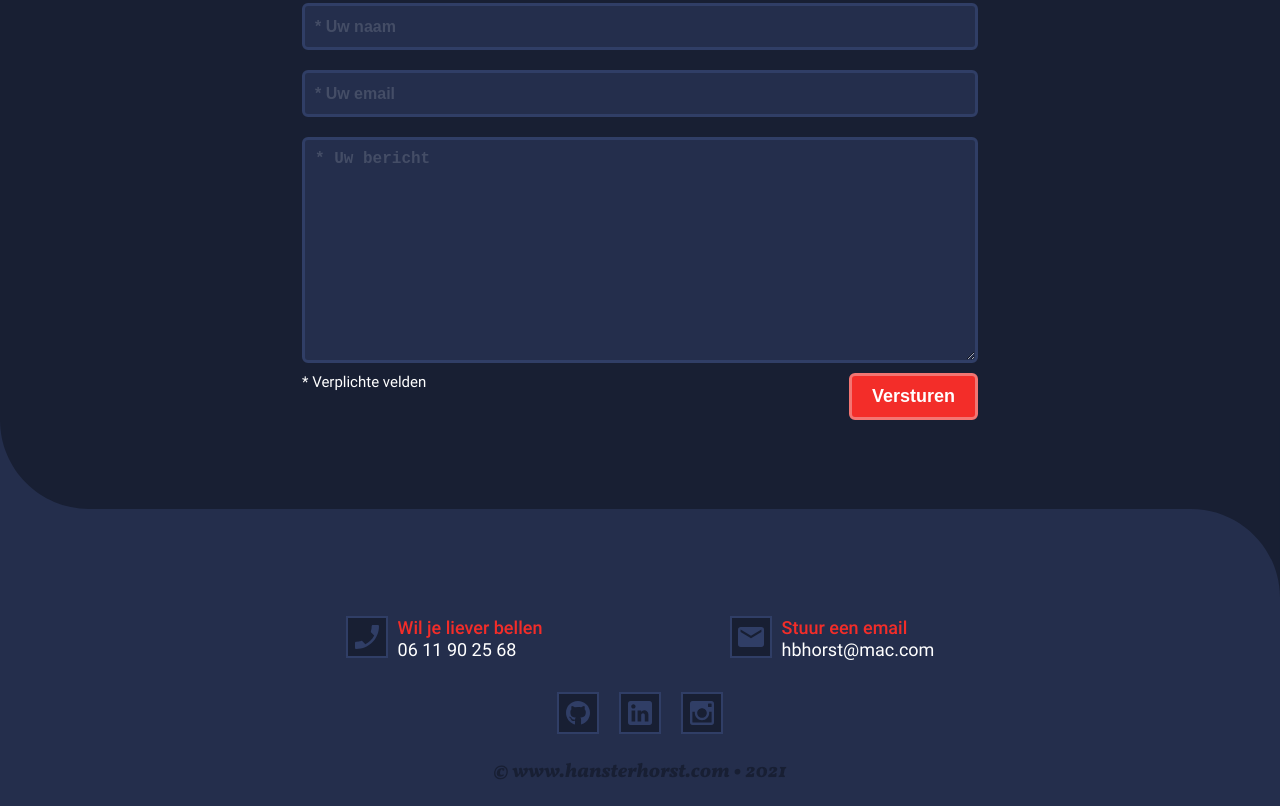
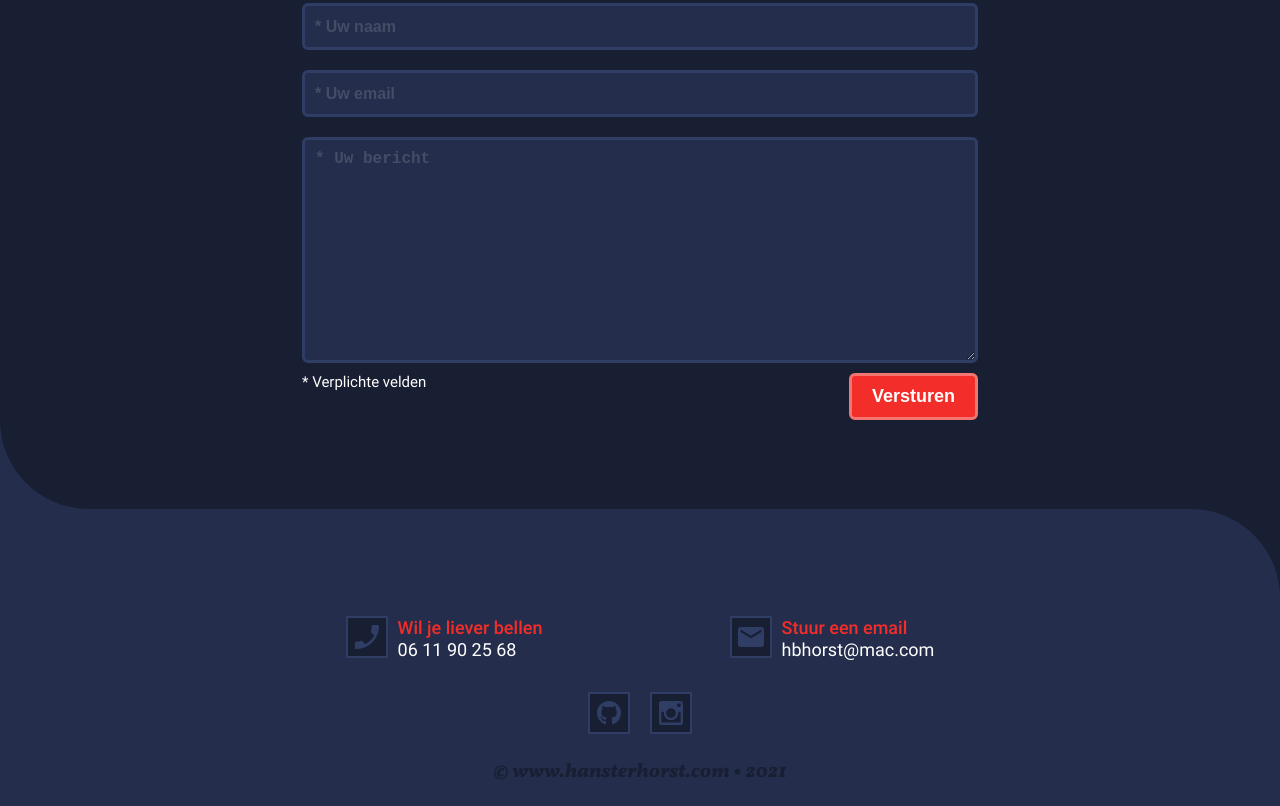
Before and after one commit to HansTH/hansterhorst.com, a Gatsby site in the folder front-gatsby/: page / in a window 1280 px wide. Shown: the part 2450-3256 px from the top of the page. Built offline with nearby package versions, Linux system fonts and the light colour scheme; Gatsby itself is replaced by a stand-in of ours.

Commit message:
fix test

```diff
--- a/front-gatsby/src/components/socialLinks/SocialLinks.jsx
+++ b/front-gatsby/src/components/socialLinks/SocialLinks.jsx
@@ -3,7 +3,7 @@ import styled from 'styled-components';
 
 // social links icons
 import GithubIcon from './GithubIcon';
-import LinkedinIcon from './LinkedinIcon';
+// import LinkedinIcon from './LinkedinIcon';
 import InstagramIcon from './InstagramIcon';
 
 export default function SocialLinks({
@@ -15,7 +15,7 @@ export default function SocialLinks({
 }) {
   const [instagram, setInstagram] = useState('');
   const [github, setGithub] = useState('');
-  const [linkedin, setLinkedin] = useState('');
+  // const [linkedin, setLinkedin] = useState('');
 
   useEffect(() => {
     links &&
@@ -23,8 +23,8 @@ export default function SocialLinks({
         if (link.name.toLowerCase() === 'instagram')
           return setInstagram(link.url);
         if (link.name.toLowerCase() === 'github') return setGithub(link.url);
-        if (link.name.toLowerCase() === 'linkedin')
-          return setLinkedin(link.url);
+        // if (link.name.toLowerCase() === 'linkedin')
+        //   return setLinkedin(link.url);
         return null;
       });
   }, [links]);
@@ -36,11 +36,11 @@ export default function SocialLinks({
           <GithubIcon color={color} hoverColor={hoverColor} />
         </a>
       </div>
-      <div className='social-link'>
+      {/* <div className='social-link'>
         <a href={linkedin}>
           <LinkedinIcon color={color} hoverColor={hoverColor} />
         </a>
-      </div>
+      </div> */}
       <div className='social-link'>
         <a href={instagram}>
           <InstagramIcon color={color} hoverColor={hoverColor} />
```
